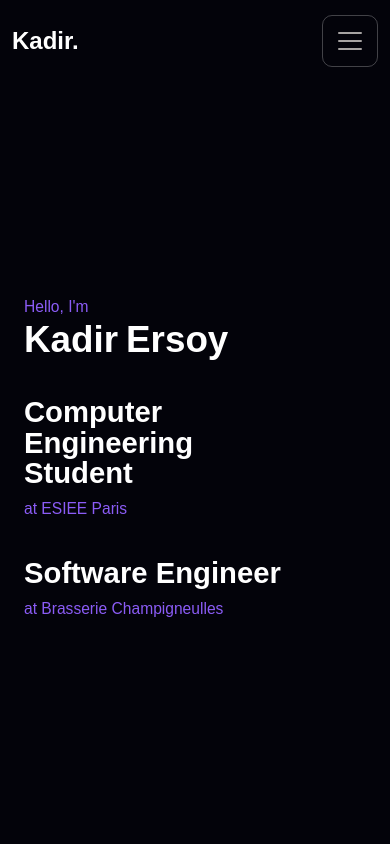
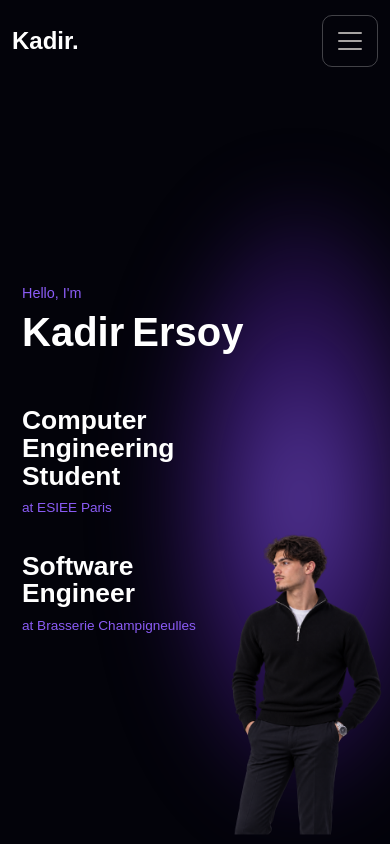
Before and after one commit to kadirersoy-rgb/Portfolio, a Next.js app: page / in a window 390 px wide. Built offline with nearby package versions, Linux system fonts and the light colour scheme.

Commit message:
HERO - Ajout photo test avec halo

```diff
--- a/components/Hero.jsx
+++ b/components/Hero.jsx
@@ -5,6 +5,7 @@ export const Hero = () => {
     <section id="home" className={styles.hero}>
       <div className={styles.heroContent}>
 
+        {/* Identité */}
         <div className={styles.identity}>
           <p>Hello, I'm</p>
 
@@ -14,25 +15,27 @@ export const Hero = () => {
           </h1>
         </div>
 
+        {/* Photo */}
+        <div className={styles.heroImage}>
+          <img src="/images/test.png" alt="Kadir Ersoy" />
+        </div>
 
+        {/*Hero right content */}
+        <div className={styles.rightContent}>
+
+          {/* Formation */}
           <div className={styles.education}>
             <h2>Computer Engineering Student</h2>
-
             <span>at ESIEE Paris</span>
           </div>
 
-
+          {/* Poste */}
           <div className={styles.job}>
             <h2>Software Engineer</h2>
-
             <span>at Brasserie Champigneulles</span>
           </div>
 
-
-        <div className={styles.heroImage}>
-          {/* Ta photo arrivera ici */}
         </div>
-
       </div>
     </section>
   );
--- a/components/Hero.module.css
+++ b/components/Hero.module.css
@@ -1,6 +1,6 @@
-/* =========================
-   HERO - DESKTOP
-========================= */
+/* ==========================================================
+   DESKTOP
+========================================================== */
 
 .hero {
   min-height: 100vh;
@@ -13,9 +13,7 @@
 }
 
 
-/* =========================
-   CONTENU
-========================= */
+/* Hero content */
 
 .heroContent {
   position: relative;
@@ -29,9 +27,7 @@
 }
 
 
-/* =========================
-   IDENTITE - GAUCHE
-========================= */
+/* Identity */
 
 .identity {
   position: absolute;
@@ -40,6 +36,8 @@
   top: 50%;
 
   transform: translateY(-50%);
+
+  z-index: 3;
 }
 
 .identity p {
@@ -60,16 +58,12 @@
   line-height: 1;
 }
 
-/* Kadir et Ersoy sur deux lignes en desktop */
-
 .identity h1 span {
   display: block;
 }
 
 
-/* =========================
-   ETUDES - HAUT DROITE
-========================= */
+/* Education */
 
 .education {
   position: absolute;
@@ -78,6 +72,8 @@
   right: 60px;
 
   text-align: right;
+
+  z-index: 3;
 }
 
 .education h2 {
@@ -101,9 +97,7 @@
 }
 
 
-/* =========================
-   JOB - BAS DROITE
-========================= */
+/* Job */
 
 .job {
   position: absolute;
@@ -112,6 +106,8 @@
   bottom: 23%;
 
   text-align: right;
+
+  z-index: 3;
 }
 
 .job h2 {
@@ -137,40 +133,87 @@
 }
 
 
-/* =========================
-   FUTURE PHOTO
-========================= */
+/* Photo */
 
 .heroImage {
   position: absolute;
 
-  left: 50%;
+  left: 39%;
   bottom: 0;
 
   transform: translateX(-50%);
 
-  width: 35%;
-  height: 75%;
+  width: 27%;
+  height: 84%;
+
+  display: flex;
+  align-items: flex-end;
+  justify-content: center;
 
   pointer-events: none;
+
+  z-index: 2;
+}
+
+.heroImage img {
+  position: relative;
+
+  width: 100%;
+  height: 100%;
+
+  object-fit: contain;
+  object-position: bottom center;
 
   z-index: 1;
 }
 
 
-/* ==========================================
+/* Halo */
+
+.heroImage::before {
+  content: "";
+
+  position: absolute;
+
+  left: 50%;
+  bottom: 5%;
+
+  transform: translateX(-50%);
+
+  width: 110%;
+  height: 75%;
+
+  background: radial-gradient(
+    ellipse,
+    rgba(139, 92, 246, 0.7) 0%,
+    rgba(109, 40, 217, 0.35) 40%,
+    rgba(76, 29, 149, 0.15) 58%,
+    transparent 75%
+  );
+
+  filter: blur(50px);
+
+  border-radius: 50%;
+
+  z-index: 0;
+}
+
+
+/* ==========================================================
    TABLETTE
    769px -> 991px
-========================================== */
+========================================================== */
 
 @media (min-width: 769px) and (max-width: 991px) {
+
+  /* Hero content */
 
   .heroContent {
     padding: 0 30px;
   }
 
 
-  /* Identité */
+  /* Identity */
 
   .identity {
     left: 30px;
@@ -185,21 +228,114 @@
   }
 
 
-  /* Etudes */
+  /* Photo */
+
+  .heroImage {
+    left: 40%;
+    bottom: 0;
+
+    width: 36%;
+    height: 84%;
+
+    transform: translateX(-50%);
+
+    display: flex;
+    align-items: flex-end;
+    justify-content: center;
+
+    overflow: visible;
+
+    z-index: 2;
+  }
+
+  .heroImage img {
+    width: 100%;
+    height: 100%;
+
+    object-fit: contain;
+    object-position: bottom center;
+
+    transform: scale(1.12);
+    transform-origin: bottom center;
+
+    z-index: 1;
+  }
+
+
+  /* Halo */
+
+  .heroImage::before {
+    content: "";
+
+    position: absolute;
+
+    left: 50%;
+    bottom: 2%;
+
+    width: 145%;
+    height: 82%;
+
+    transform: translateX(-50%);
+
+    background: radial-gradient(
+      ellipse,
+      rgba(139, 92, 246, 0.65) 0%,
+      rgba(109, 40, 217, 0.35) 42%,
+      rgba(76, 29, 149, 0.15) 68%,
+      transparent 88%
+    );
+
+    filter: blur(42px);
+
+    border-radius: 50%;
+
+    z-index: 0;
+  }
+
+  /* Right content */
+
+  .rightContent {
+    position: absolute;
+
+    top: 60%;
+    right: 0%;
+
+    transform: translateY(-50%);
+
+    width: 35%;
+
+    display: flex;
+    flex-direction: column;
+    justify-content: center;
+
+    gap: 20px;
+    text-align: left;
+    z-index: 3;
+  }
+
+  /* Education */
 
   .education {
-    top: 21%;
-    right: 30px;
+    position: static;
 
-    max-width: 350px;
+    width: 100%;
+    max-width: none;
+
+    text-align: left;
   }
 
   .education h2 {
+    margin: 0;
+
     font-size: clamp(2rem, 5vw, 3rem);
     line-height: 1.05;
   }
 
   .education span {
+    display: block;
+
+    margin-top: 12px;
+
     font-size: 1rem;
   }
 
@@ -207,48 +343,40 @@
   /* Job */
 
   .job {
-    right: 30px;
-    bottom: 21%;
+    position: static;
 
-    max-width: 350px;
+    width: 100%;
+    max-width: none;
+
+    text-align: left;
   }
 
   .job h2 {
-    font-size: clamp(2.3rem, 5.5vw, 3.4rem);
+    margin: 0;
 
-    /* Software / Engineer sur 2 lignes */
+    font-size: clamp(2.1rem, 5vw, 3rem);
+    line-height: 1.05;
+
     white-space: normal;
   }
 
   .job span {
+    display: block;
+
+    margin-top: 12px;
+
     font-size: 1rem;
-  }
-
-
-  /* Photo */
-
-  .heroImage {
-    width: 38%;
-    height: 70%;
   }
 }
 
-
-/* ==========================================
+/* ==========================================================
    MOBILE
    <= 768px
-========================================== */
+========================================================== */
 
 @media (max-width: 768px) {
 
-  .hero {
-    min-height: 100vh;
-  }
-
-
-  /* =========================
-     STRUCTURE
-  ========================= */
+  /* Hero structure */
 
   .heroContent {
     position: relative;
@@ -256,53 +384,58 @@
     width: 100%;
     height: 100vh;
 
-    padding: 120px 24px 45px;
+    padding: 110px 22px 35px;
 
     display: flex;
     flex-direction: column;
     justify-content: center;
 
-    gap: 38px;
+    gap: 0;
   }
 
 
-  /* Les blocs ne sont plus positionnés
-     avec top / bottom pour éviter
-     les chevauchements */
+  /* Right content */
 
-  .identity,
-  .education,
-  .job {
-    position: relative;
+  .rightContent {
+    position: static;
 
-    top: auto;
-    right: auto;
-    bottom: auto;
-    left: auto;
-
-    width: 62%;
+    width: 60%;
 
     transform: none;
 
+    display: flex;
+    flex-direction: column;
+
+    gap: 34px;
+
     text-align: left;
 
-    z-index: 2;
+    z-index: 3;
   }
 
 
-  /* =========================
-     IDENTITE
-  ========================= */
+  /* Identity */
+
+  .identity {
+    position: static;
+
+    width: 65%;
+
+    transform: none;
+
+    margin-bottom: 55px;
+
+    text-align: left;
+
+    z-index: 3;
+  }
 
   .identity p {
-    display: block;
-
     margin: 0 0 8px;
 
     color: #8b5cf6;
 
-    font-size: clamp(0.95rem, 4vw, 1.1rem);
-    line-height: 1;
+    font-size: clamp(0.9rem, 3.5vw, 1rem);
   }
 
   .identity h1 {
@@ -310,15 +443,12 @@
 
     color: white;
 
-    font-size: clamp(2.3rem, 9vw, 3.4rem);
+    font-size: clamp(2.5rem, 9vw, 3.3rem);
     font-weight: 700;
     line-height: 1;
 
     white-space: nowrap;
   }
-
-
-  /* Kadir + Ersoy sur la même ligne */
 
   .identity h1 span {
     display: inline;
@@ -329,16 +459,22 @@
   }
 
 
-  /* =========================
-     ETUDES
-  ========================= */
+  /* Education */
+
+  .education {
+    position: static;
+
+    width: 100%;
+
+    text-align: left;
+  }
 
   .education h2 {
     margin: 0;
 
     color: white;
 
-    font-size: clamp(1.8rem, 7.5vw, 2.7rem);
+    font-size: clamp(1.65rem, 6vw, 2.15rem);
     font-weight: 700;
     line-height: 1.05;
   }
@@ -350,16 +486,18 @@
 
     color: #8b5cf6;
 
-    font-size: clamp(0.95rem, 4vw, 1.1rem);
+    font-size: clamp(0.85rem, 3.4vw, 1rem);
   }
 
 
-  /* =========================
-     JOB
-  ========================= */
+  /* Job */
 
   .job {
-    width: 70%;
+    position: static;
+
+    width: 100%;
+
+    text-align: left;
   }
 
   .job h2 {
@@ -367,11 +505,11 @@
 
     color: white;
 
-    font-size: clamp(1.8rem, 7.5vw, 2.7rem);
+    font-size: clamp(1.65rem, 6vw, 2.15rem);
     font-weight: 700;
     line-height: 1.05;
 
-    white-space: nowrap;
+    white-space: normal;
   }
 
   .job span {
@@ -381,29 +519,77 @@
 
     color: #8b5cf6;
 
-    font-size: clamp(0.95rem, 4vw, 1.1rem);
+    font-size: clamp(0.85rem, 3.4vw, 1rem);
   }
 
 
-  /* =========================
-     PHOTO
-  ========================= */
+ /* Photo */
 
   .heroImage {
     position: absolute;
 
-    top: 20%;
-    right: -10px;
+    top: 16%;
+    right: -2%;
+    bottom: 0;
     left: auto;
-    bottom: auto;
 
-    width: 42%;
-    height: 65%;
+    width: 50%;
+    height: 82%;
 
     transform: none;
 
+    display: flex;
+    align-items: flex-end;
+    justify-content: center;
+
+    overflow: visible;
+
     pointer-events: none;
+
+    z-index: 2;
+  }
+
+  .heroImage img {
+    width: 100%;
+    height: 100%;
+
+    object-fit: contain;
+    object-position: bottom center;
+
+    transform: scale(1.08) translateY(1%);
+    transform-origin: bottom center;
 
     z-index: 1;
   }
+
+
+  /* Halo */
+
+  .heroImage::before {
+    content: "";
+
+    position: absolute;
+
+    left: 50%;
+    bottom: 3%;
+
+    width: 145%;
+    height: 88%;
+
+    transform: translateX(-50%);
+
+    background: radial-gradient(
+      ellipse,
+      rgba(139, 92, 246, 0.65) 0%,
+      rgba(109, 40, 217, 0.35) 42%,
+      rgba(76, 29, 149, 0.15) 68%,
+      transparent 88%
+    );
+
+    filter: blur(38px);
+
+    border-radius: 50%;
+
+    z-index: 0;
+  }
 }
```
Also changed, not shown: components/NavBar.module.css (+8 -12 lines), public/images/test.png (added). Lines whose indentation alone changed are shown as unchanged.
